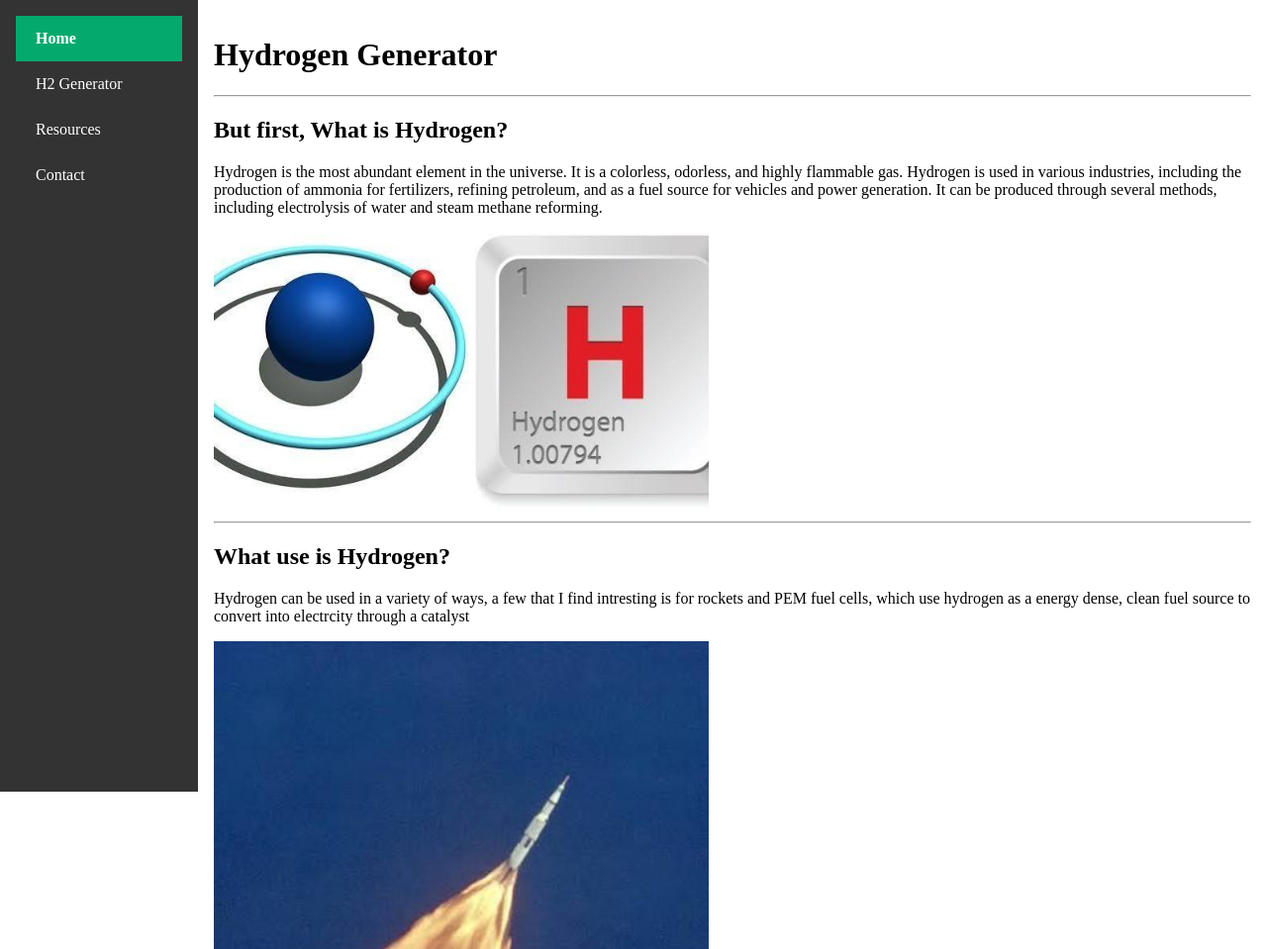
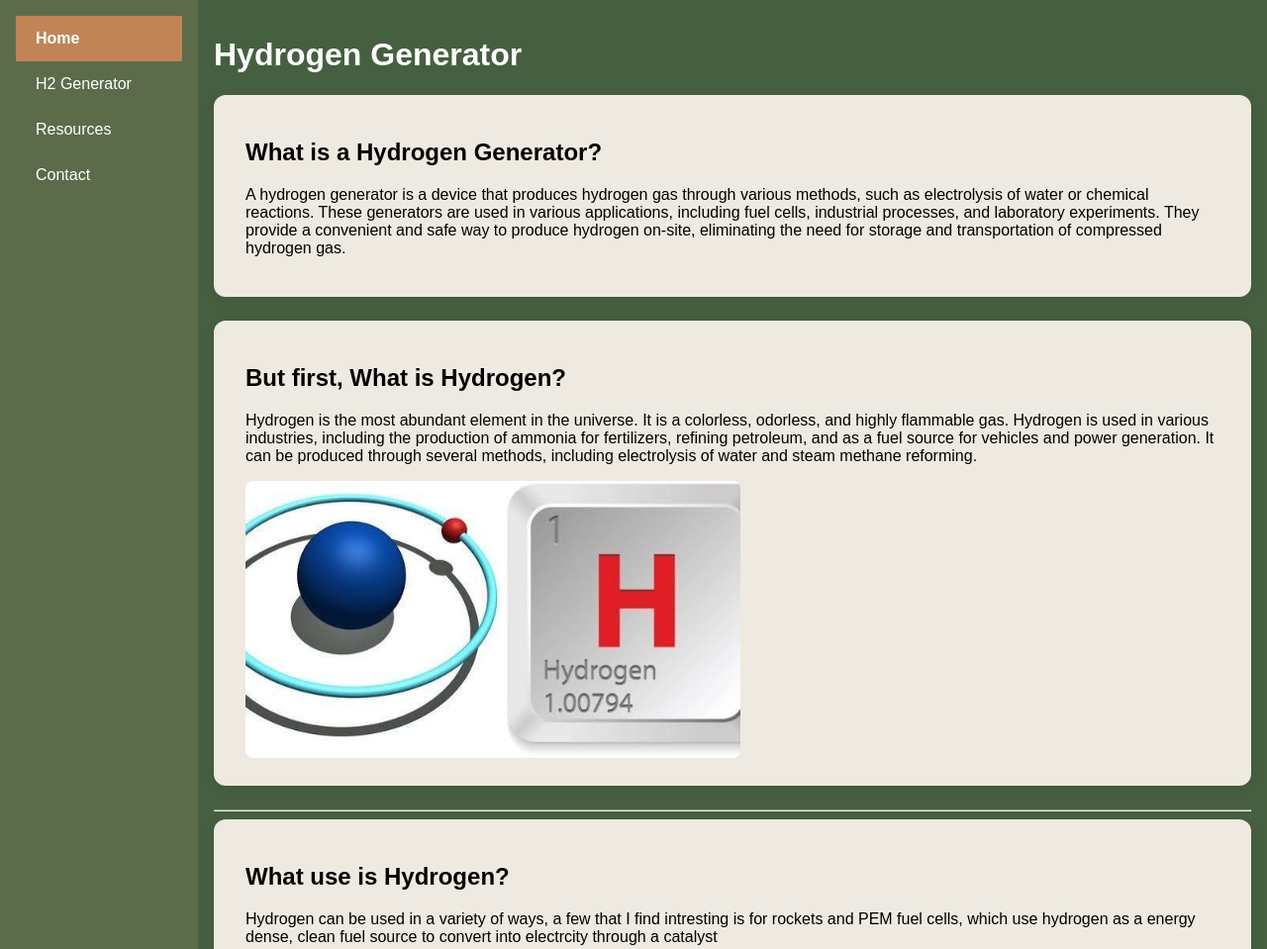
Before and after one commit to MManuello/Hydrogen-Website, a plain HTML site: page index.html in a window 1280 px wide. Shown: the top 959 px of the page at 99% size. Drawn offline with Linux system fonts and the light colour scheme.

Commit message:
Update
Basic colour scheme and working pages

```diff
--- a/CSS/style.css
+++ b/CSS/style.css
@@ -1,8 +1,8 @@
 /* Container for vertical nav */
         nav {
         width: 200px;               /* fixed width sidebar */
-        background-color: #333;
-        height: 100vh;              /* full viewport height */
+        background-color: rgb(92,107,74);
+        height: 400vh;              /* full viewport height */
         }
         /* Remove list styling */
         nav ul {
@@ -23,10 +23,25 @@
         }
         /* Active/current page */
         nav a.active {
-        background-color: #04AA6D;
+        background-color: rgb(192,132,87);
         font-weight: bold;
         }
 body { display: flex; margin: 0; min-height: 100vh; }
 nav { width: 200px; flex-shrink: 0; }
 nav ul { list-style: none; margin: 0; padding: 1rem; }
 main { flex: 1; padding: 1rem; }
+body { background: #f5f7fa; }
+.card {
+  background: rgb(239,234,225);
+  padding: 1.5rem 2rem;
+  margin-bottom: 1.5rem;
+  border-radius: 12px;
+  box-shadow: 0 2px 10px rgba(0,0,0,.08);
+}
+.card img { max-width: 100%; border-radius: 8px; }
+body {
+    background-color: rgb(71, 95, 65);
+}
+nav {
+  font-color: rgb(47,42.34);
+}
--- a/index.html
+++ b/index.html
@@ -9,6 +9,11 @@
      <link rel="stylesheet" href="CSS/style.css">
 </head>
 <body>
+  <style>
+  body {
+    font-family: Arial, Helvetica, sans-serif;
+  }
+</style>
     <nav>
         <ul>
             <li><a class="active" href="index.html">Home</a></li>
@@ -18,15 +23,28 @@
         </ul>
     </nav>
     <main>
-        <h1>Hydrogen Generator</h1>
+        <h1 style="color: white;">Hydrogen Generator </h1>
+        <section class="card">
+            <h2>What is a Hydrogen Generator?</h2>
+            <p>A hydrogen generator is a device that produces hydrogen gas through various methods, such as electrolysis of water or chemical reactions. These generators are used in various applications, including fuel cells, industrial processes, and laboratory experiments. They provide a convenient and safe way to produce hydrogen on-site, eliminating the need for storage and transportation of compressed hydrogen gas.</p>
+
+        </section>
+        <section class="card">
+            <h2> But first, What is Hydrogen?</h2>
+            <p>Hydrogen is the most abundant element in the universe. It is a colorless, odorless, and highly flammable gas. Hydrogen is used in various industries, including the production of ammonia for fertilizers, refining petroleum, and as a fuel source for vehicles and power generation. It can be produced through several methods, including electrolysis of water and steam methane reforming.</p>
+            <img src="Images/Hydrogenatom.jpg" alt="Hydrogen Atom" width="500">
+        </section>
         <hr>
-        <h2> But first, What is Hydrogen?</h2>
-        <p>Hydrogen is the most abundant element in the universe. It is a colorless, odorless, and highly flammable gas. Hydrogen is used in various industries, including the production of ammonia for fertilizers, refining petroleum, and as a fuel source for vehicles and power generation. It can be produced through several methods, including electrolysis of water and steam methane reforming.</p>
-        <img src="Images/Hydrogenatom.jpg" alt="Hydrogen Atom" width="500">
+        <section class="card">
+            <h2> What use is Hydrogen?</h2>
+            <p>Hydrogen can be used in a variety of ways, a few that I find intresting is for rockets and PEM fuel cells, which use hydrogen as a energy dense, clean fuel source to convert into electrcity through a catalyst</p>
+            <img src="Images/rocket.jpg" alt="Rocket" width="500">
+        </section>
         <hr>
-        <h2> What use is Hydrogen?</h2>
-        <p>Hydrogen can be used in a variety of ways, a few that I find intresting is for rockets and PEM fuel cells, which use hydrogen as a energy dense, clean fuel source to convert into electrcity through a catalyst</p>
-        <img src="Images/rocket.jpg" alt="Rocket" width="500">
+        <section class="card">
+            <h2> Here is a helpful video:</h2>
+            <iframe width="560" height="315" src="https://www.youtube.com/embed/qu1W-6gc36c?si=0E7Q0iY2HQLH6-Rn" title="YouTube video player" frameborder="0" allow="accelerometer; autoplay; clipboard-write; encrypted-media; gyroscope; picture-in-picture; web-share" referrerpolicy="strict-origin-when-cross-origin" allowfullscreen></iframe>
+        </section>
     </main>
 
 </body>
```
Also changed, not shown: Resources.html (+25 -0 lines), build.html (+25 -0 lines), contact.html (+25 -0 lines).
